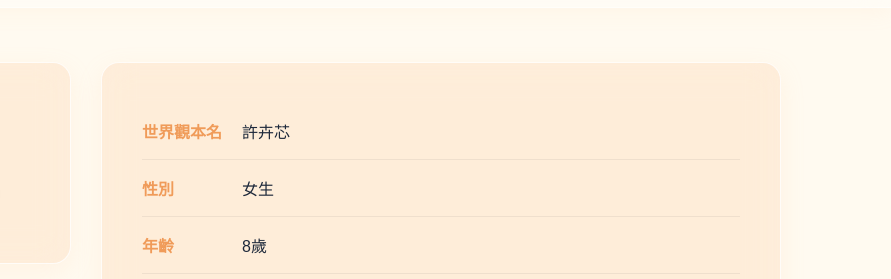
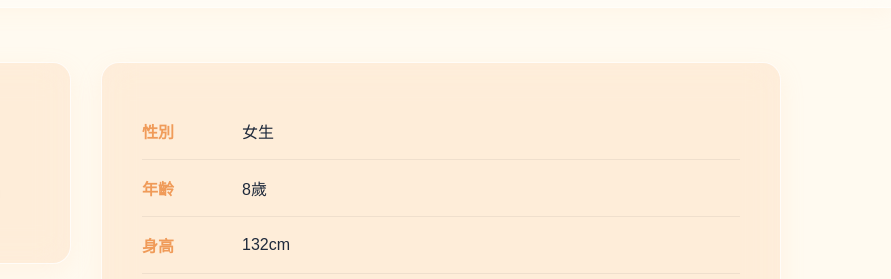
Before and after one commit to SMDOFFICIAL-222/SMDOFFICIAL-222.github.io, a plain HTML site: page HoshiHuishin.html in a window 1280 px wide. Shown: the part 58-337 px from the top of the page, 389-1280 px from the left. Drawn offline with Linux system fonts and the light colour scheme.

Commit message:
Update HoshiHuishin.html

```diff
--- a/HoshiHuishin.html
+++ b/HoshiHuishin.html
@@ -426,7 +426,6 @@
 
       <div class="profile-card macaron-glass-panel">
         <table class="char-table">
-          <tr><td>世界觀本名</td><td>許卉芯</td></tr>
           <tr><td>性別</td><td>女生</td></tr>
           <tr><td>年齡</td><td>8歲</td></tr>
           <tr><td>身高</td><td>132cm</td></tr>
```
